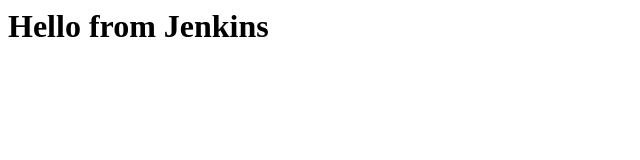
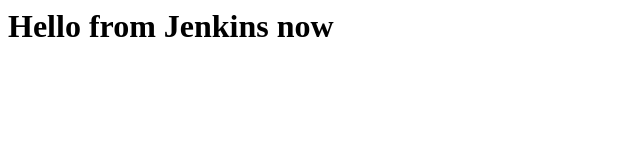
Before and after one commit to azamsajjad/testing-jenkins, a plain HTML site: page index.html in a window 1280 px wide. Shown: the whole page, without its empty margins (0-640 px from the left). Drawn offline with Linux system fonts and the light colour scheme.

Commit message:
Update index.html

```diff
--- a/index.html
+++ b/index.html
@@ -1,5 +1,5 @@
 <html>
   <body>
-    <h1>Hello from Jenkins</h1>
+    <h1>Hello from Jenkins now</h1>
   </body>
 </html>
```
